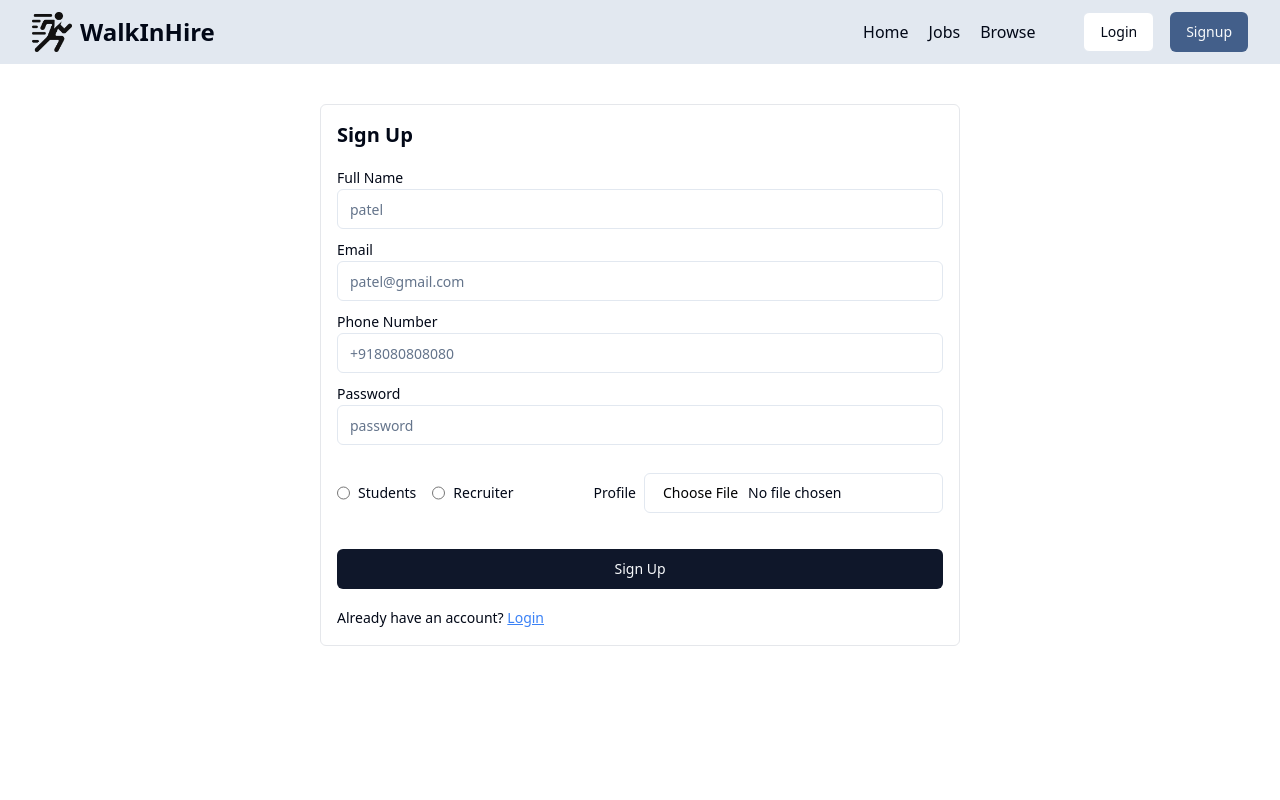
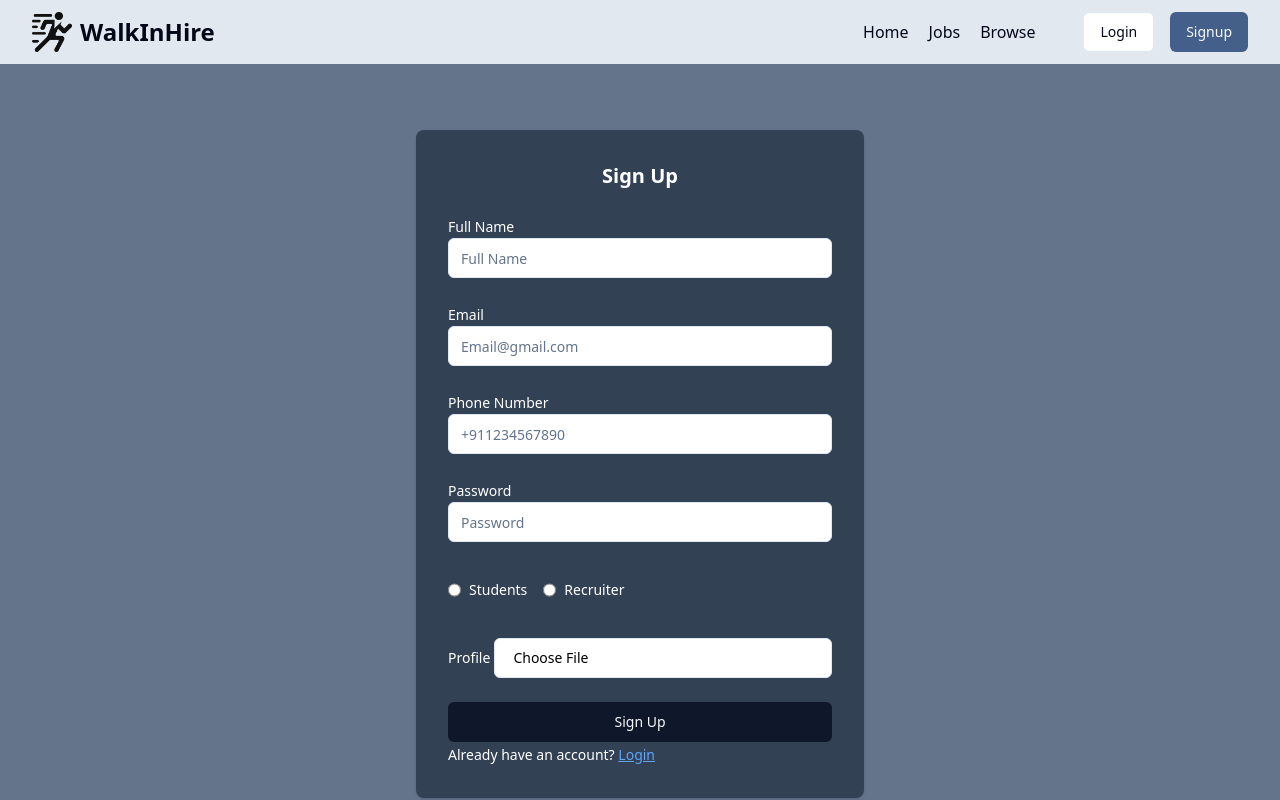
Before and after one commit to sunilsaini87/walkInHire-frontend, a React (Vite) app: page /signup in a window 1280 px wide. Shown: the top 800 px of the page. Built offline with nearby package versions, Linux system fonts and the light colour scheme.

Commit message:
update signin signup

```diff
--- a/index.html
+++ b/index.html
@@ -8,7 +8,7 @@
   <title>WalkInHire</title>
 </head>
 
-<body>
+<body style="background-color: rgb(237, 244, 252);">
   <div id="root"></div>
   <script type="module" src="/src/main.jsx"></script>
 </body>
--- a/src/components/auth/Login.jsx
+++ b/src/components/auth/Login.jsx
@@ -3,6 +3,7 @@ import Navbar from "../shared/Navbar";
 import { Label } from "../ui/label";
 import { Input } from "../ui/input";
 import { Button } from "../ui/button";
+// eslint-disable-next-line no-unused-vars
 import { RadioGroup, RadioGroupItem } from "../ui/radio-group";
 import axios from "axios";
 import { Link, useNavigate } from "react-router-dom";
@@ -10,6 +11,7 @@ import { toast } from "sonner";
 import { useDispatch, useSelector } from "react-redux";
 import { setAuthUser, setLoading } from "@/redux/authSlice";
 import { Loader2 } from "lucide-react";
+import Footer from "../shared/Footer";
 
 const Login = () => {
   const [input, setInput] = useState({
@@ -59,13 +61,14 @@ const Login = () => {
   }, []);
   return (
     <>
+      <section className="bg-slate-500">
         <Navbar />
-      <div className="flex items-center justify-center max-w-7xl mx-auto">
+        <div className="flex items-center justify-center max-w-7xl mx-auto  text-white mt-4">
           <form
             onSubmit={submitHandler}
-          className="w-1/2 border border-gray-200 rounded-md p-4 my-10"
+            className="w-1/2 rounded-md p-4 my-10 bg-slate-700"
           >
-          <h1 className="font-bold text-xl mb-4">Login</h1>
+            <h1 className="font-bold text-xl mb-4 text-center">Login</h1>
             <div className="my-2">
               <Label>Email</Label>
               <Input
@@ -73,7 +76,7 @@ const Login = () => {
                 name="email"
                 value={input.email}
                 onChange={changeEventHandler}
-              placeholder="patel@gmail.com"
+                placeholder="Email@gmail.com"
               />
             </div>
             <div className="my-2">
@@ -83,7 +86,7 @@ const Login = () => {
                 name="password"
                 value={input.password}
                 onChange={changeEventHandler}
-              placeholder="password"
+                placeholder="Password"
               />
             </div>
             <RadioGroup
@@ -132,6 +135,8 @@ const Login = () => {
             </span>
           </form>
         </div>
+        <Footer />
+      </section>
     </>
   );
 };
--- a/src/components/auth/Singup.jsx
+++ b/src/components/auth/Singup.jsx
@@ -10,6 +10,7 @@ import { toast } from "sonner";
 import { useDispatch, useSelector } from "react-redux";
 import { setLoading } from "@/redux/authSlice";
 import { Loader2 } from "lucide-react";
+import Footer from "../shared/Footer";
 
 const Singup = () => {
   const [input, setInput] = useState({
@@ -72,57 +73,58 @@ const Singup = () => {
       navigate("/");
     }
   }, []);
+
   return (
     <>
+      <section className="bg-slate-500">
         <Navbar />
-      <div className="flex items-center justify-center max-w-7xl mx-auto">
-        <form
-          onSubmit={submitHandler}
-          className="w-1/2 border border-gray-200 rounded-md p-4 my-10"
-        >
-          <h1 className="font-bold text-xl mb-4">Sign Up</h1>
-          <div className="my-2">
+        <div className="flex flex-col items-center justify-center px-6 py-8 mx-auto md:h-screen lg:py-0">
+          <div className="w-full bg-slate-700 text-white rounded-lg shadow dark:border md:mt-0 sm:max-w-md xl:p-0 dark:bg-gray-800 dark:border-gray-700">
+            <div className="p-6 space-y-4 md:space-y-6 sm:p-8">
+              <form onSubmit={submitHandler} className="space-y-2 md:space-y-6">
+                <h1 className="font-bold text-xl mb-1 text-center">Sign Up</h1>
+                <div className="my-1">
                   <Label>Full Name</Label>
                   <Input
                     type="text"
                     value={input.fullname}
                     name="fullname"
                     onChange={changeEventHandler}
-              placeholder="patel"
+                    placeholder="Full Name"
                   />
                 </div>
-          <div className="my-2">
+                <div className="my-1">
                   <Label>Email</Label>
                   <Input
                     type="email"
                     value={input.email}
                     name="email"
                     onChange={changeEventHandler}
-              placeholder="patel@gmail.com"
+                    placeholder="Email@gmail.com"
                   />
                 </div>
-          <div className="my-2">
+                <div className="my-1">
                   <Label>Phone Number</Label>
                   <Input
                     type="text"
                     value={input.phoneNumber}
                     name="phoneNumber"
                     onChange={changeEventHandler}
-              placeholder="+918080808080"
+                    placeholder="+911234567890"
                   />
                 </div>
-          <div className="my-2">
+                <div className="my-1">
                   <Label>Password</Label>
                   <Input
                     type="password"
                     value={input.password}
                     name="password"
                     onChange={changeEventHandler}
-              placeholder="password"
+                    placeholder="Password"
                   />
                 </div>
                 <div className="flex items-center justify-between">
-            <RadioGroup className="flex items-center gap-4 my-5">
+                  <RadioGroup className="flex items-center gap-4 my-1">
                     <div className="flex items-center space-x-2">
                       <Input
                         type="radio"
@@ -146,7 +148,8 @@ const Singup = () => {
                       <Label htmlFor="r2">Recruiter</Label>
                     </div>
                   </RadioGroup>
-            <div className="flex items-center gap-2">
+                </div>
+                <div className="flex items-center gap-1">
                   <Label>Profile</Label>
                   <Input
                     accept="image/*"
@@ -154,7 +157,6 @@ const Singup = () => {
                     onChange={changeFileHandler}
                     className="cursor-pointer"
                   />
-            </div>
                 </div>
                 {loading ? (
                   <Button className="w-full my-4">
@@ -170,13 +172,17 @@ const Singup = () => {
                   Already have an account?{" "}
                   <Link
                     to={"/login"}
-              className="text-blue-500 cursor-pointer underline"
+                    className="text-blue-400 cursor-pointer underline"
                   >
                     Login
                   </Link>
                 </span>
               </form>
             </div>
+          </div>
+        </div>
+        <Footer />
+      </section>
     </>
   );
 };
```
Lines whose indentation alone changed are shown as unchanged.
